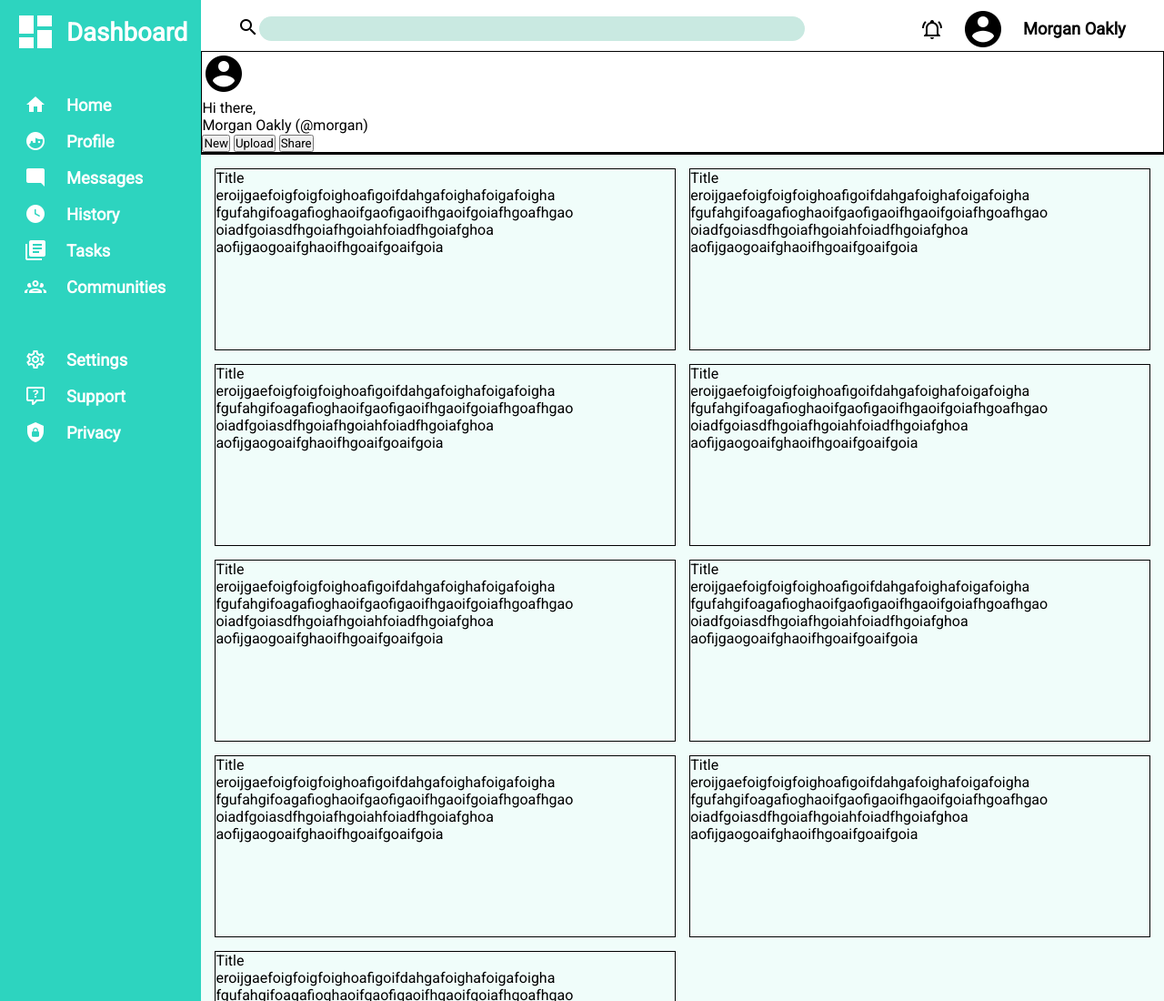
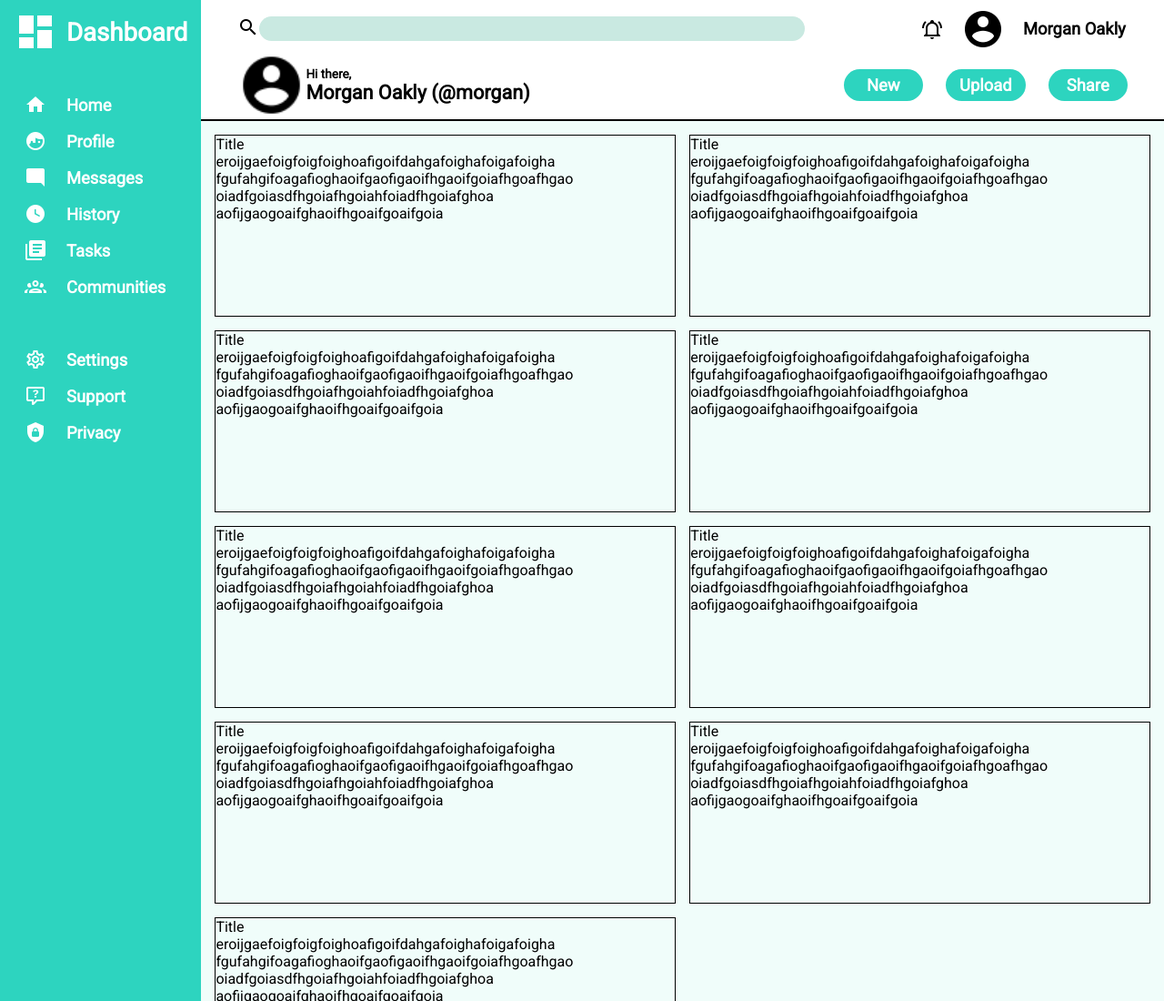
Before and after one commit to character-ignotus/Project--Admin_Dashboard, a plain HTML site: page index.html in a window 1280 px wide. Shown: the top 1100 px of the page at 91% size. Drawn offline with Linux system fonts and the light colour scheme.

Commit message:
Position & style header-bottom elements

```diff
--- a/style.css
+++ b/style.css
@@ -24,7 +24,7 @@ body {
     display: grid;
     grid-template-columns: 1fr 4fr;
     padding: 15px;
-    background: #2dd4bf;
+    background-color: #2dd4bf;
     color: white;
 }
 
@@ -48,6 +48,7 @@ body {
 .header {
     grid-column: 2 / 3;
     grid-row: 1;
+    padding: 7.5px 40px 0 40px;
 }
 
 .header-top {
@@ -55,7 +56,6 @@ body {
     gap: 0 20px;
     grid-template-columns: 5fr 1fr;
     justify-content: space-between;
-    padding: 7.5px 40px 0 40px;
 }
 
 .search-section {
@@ -95,11 +95,62 @@ input[type='search']:focus {
 
 .account-section > p {
     font-size: 1.15rem;
-    font-weight: 1000;
+    font-weight: 700;
 }
 
 .header-bottom {
-    border: 1px solid black
+    display: grid;
+    gap: 15px;
+    grid-template-columns: 4fr 1fr;
+    justify-content: space-between;
+    align-content: center;
+}
+
+.profile-section {
+    display: grid;
+    grid-template-columns: 1fr 10fr;
+    align-items: center;
+    row-gap: 2.5px;
+}
+
+.profile-section > img {
+    width: 75px;
+    height: 75px;
+}
+
+.profile-section > div {
+    align-self: center;
+}
+
+.profile-section > div > p:nth-child(1) {
+    font-size: 0.85rem;
+    font-weight: 1000;
+    min-width: 145px;
+}
+
+.profile-section > div > p:nth-child(2) {
+    font-size: 1.35rem;
+    font-weight: 1000;
+    min-width: 145px;
+}
+
+.buttons {
+    display: grid;
+    grid-template-columns: repeat(3, 1fr);
+    align-items: center;
+    justify-items: end;
+    gap: 25px;
+}
+
+.buttons > button {
+    font-size: 1.15rem;
+    font-weight: 900;
+    height: 35px;
+    width: 87.5px;
+    border-radius: 18px;
+    border: 0px;
+    background-color: #2dd4bf;
+    color: white;
 }
 
 .main-content {
```
